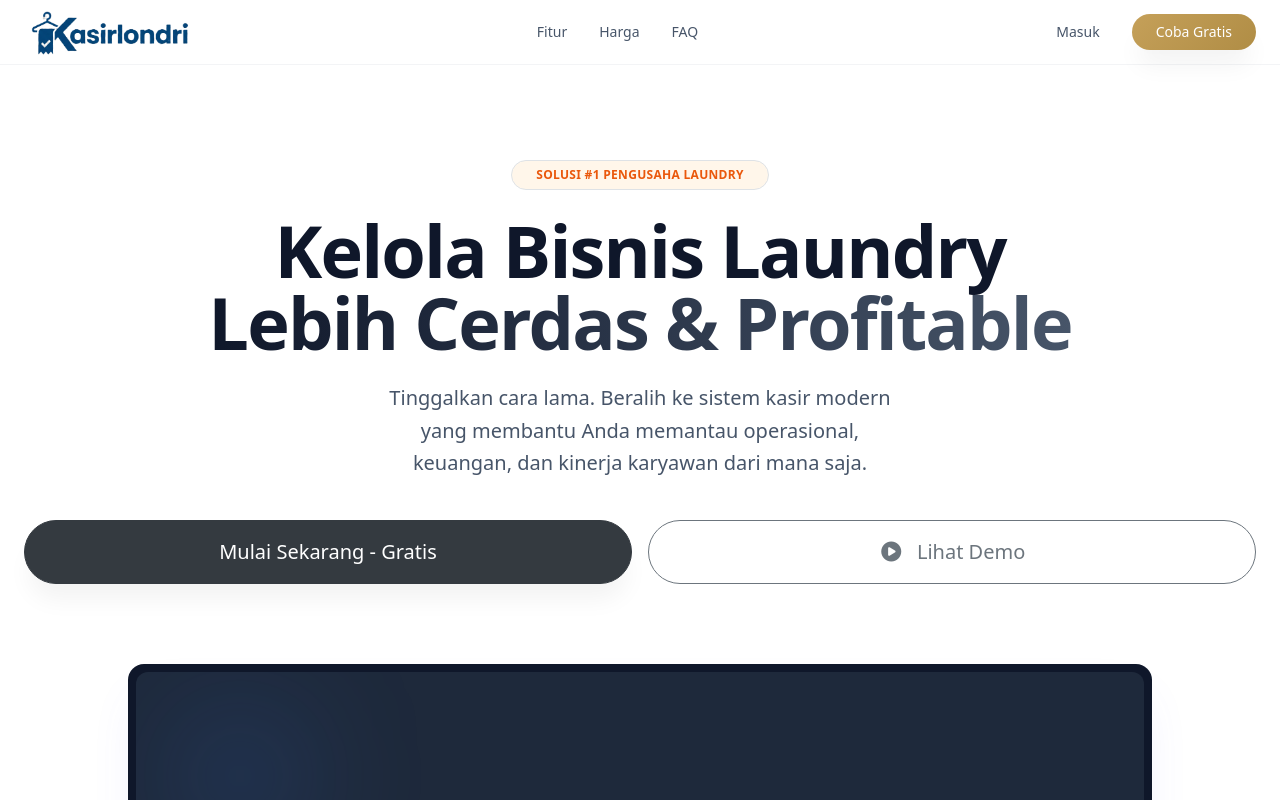
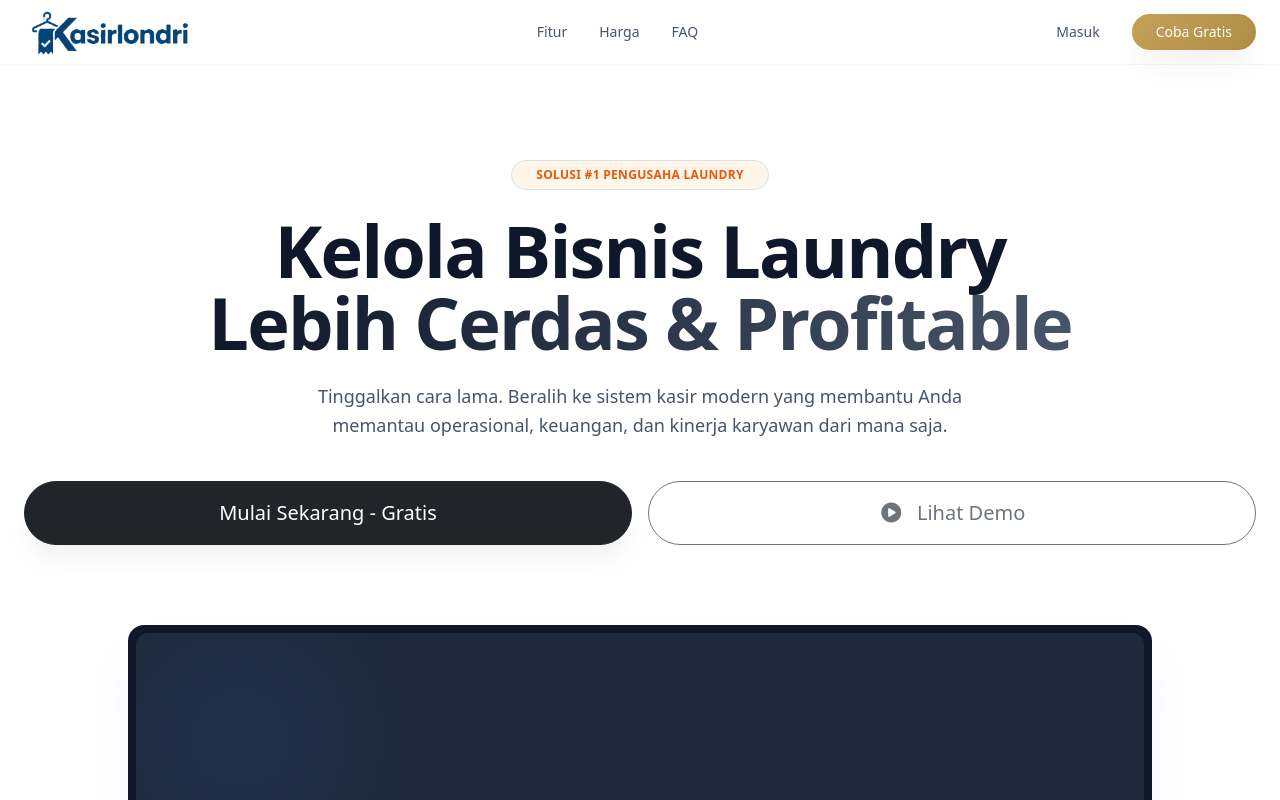
Before and after one commit to ainulrokhman/laundry-saas, a Next.js app: page / in a window 1280 px wide. Shown: the top 800 px of the page. Built offline with nearby package versions, Linux system fonts and the light colour scheme; no server answers.

Commit message:
feat: update dependencies and improve layout performance by optimizing font loading and image handling in the dashboard and admin layouts

```diff
--- /dev/null
+++ b/scripts/patch-fontawesome-font-display.js
@@ -0,0 +1,26 @@
+/**
+ * Patches Font Awesome all.min.css to use font-display: swap instead of block.
+ * Run after patch-package in postinstall so that the bundled CSS used by the app has swap.
+ */
+const fs = require('fs');
+const path = require('path');
+
+const cssPath = path.join(
+  __dirname,
+  '..',
+  'node_modules',
+  '@fortawesome',
+  'fontawesome-free',
+  'css',
+  'all.min.css'
+);
+
+if (!fs.existsSync(cssPath)) {
+  process.exit(0);
+}
+
+let css = fs.readFileSync(cssPath, 'utf8');
+const updated = css.replace(/font-display:block/g, 'font-display:swap');
+if (updated !== css) {
+  fs.writeFileSync(cssPath, updated);
+}
--- a/src/app/admin/layout.tsx
+++ b/src/app/admin/layout.tsx
@@ -5,6 +5,8 @@
  * Same as dashboard layout but for admin routes
  */
 
+import "admin-lte/dist/css/adminlte.min.css";
+import "bootstrap-icons/font/bootstrap-icons.css";
 import { DashboardLayout } from '@/components/adminlte/DashboardLayout';
 import { AdminLTEProvider } from '@/components/adminlte/AdminLTEProvider';
 
--- a/src/app/dashboard/layout.tsx
+++ b/src/app/dashboard/layout.tsx
@@ -4,6 +4,8 @@
  * Wraps all dashboard pages with AdminLTE layout
  */
 
+import "admin-lte/dist/css/adminlte.min.css";
+import "bootstrap-icons/font/bootstrap-icons.css";
 import { DashboardLayout } from '@/components/adminlte/DashboardLayout';
 import { AdminLTEProvider } from '@/components/adminlte/AdminLTEProvider';
 
--- a/src/app/globals.css
+++ b/src/app/globals.css
@@ -1,6 +1,6 @@
 /* Override font paths to use public/fonts */
 @font-face {
-  font-display: block;
+  font-display: swap;
   font-family: "bootstrap-icons";
   src:
     url("/fonts/bootstrap-icons.woff2") format("woff2"),
--- a/src/app/layout.tsx
+++ b/src/app/layout.tsx
@@ -1,10 +1,9 @@
 import type { Metadata } from "next";
 import localFont from "next/font/local";
 // Import CSS libraries (must be imported via JavaScript to avoid PostCSS parsing issues)
+// AdminLTE and bootstrap-icons are loaded only in dashboard/admin layouts to reduce render-blocking on landing
 import "bootstrap/dist/css/bootstrap.min.css";
 import "@fortawesome/fontawesome-free/css/all.min.css";
-import "bootstrap-icons/font/bootstrap-icons.css";
-import "admin-lte/dist/css/adminlte.min.css";
 import "./globals.css";
 import { SessionProvider } from "@/components/providers/SessionProvider";
 import { SWRegistration } from "@/components/pwa/SWRegistration";
--- a/src/app/page.tsx
+++ b/src/app/page.tsx
@@ -1,4 +1,5 @@
 import type { Metadata } from 'next';
+import Image from 'next/image';
 import Link from 'next/link';
 import { PACKAGE_DEFINITIONS, PackageFeature, FEATURE_LABELS } from '@/constants/packageFeatures';
 import { PWAInstallAlert } from '@/components/public/PWAInstallAlert';
@@ -40,10 +41,13 @@ export default function HomePage() {
       <nav className="fixed w-full z-50 bg-white/80 backdrop-blur-md border-b border-gray-100">
         <div className="container mx-auto px-4 h-16 d-flex align-items-center justify-content-between">
           <Link href="/" className="text-decoration-none d-flex align-items-center gap-2">
-            <img
+            <Image
               src="/images/logo.png"
               alt="Kasirlondri Logo"
+              width={342}
+              height={112}
               className="h-14 w-auto object-contain"
+              priority
             />
           </Link>
 
--- a/src/components/adminlte/DashboardLayout.tsx
+++ b/src/components/adminlte/DashboardLayout.tsx
@@ -12,6 +12,7 @@
 
 'use client';
 
+import Image from 'next/image';
 import { useSession, signOut } from 'next-auth/react';
 import { usePathname, useRouter } from 'next/navigation';
 import Link from 'next/link';
@@ -441,9 +442,11 @@ export function DashboardLayout({ children }: DashboardLayoutProps) {
             onClick={closeSidebarIfMobileOpen}
           >
             {/* Brand Text */}
-            <img
+            <Image
               src="/images/logo-light.png"
               alt="Kasirlondri Logo"
+              width={80}
+              height={80}
               className="brand-image img-circle elevation-3 p-3"
               style={{ opacity: 0.9, maxHeight: '100%' }}
             />
```
Also changed, not shown: package.json (+8 -1 lines), 2 other files (tests, documents, lock files or other folders).
